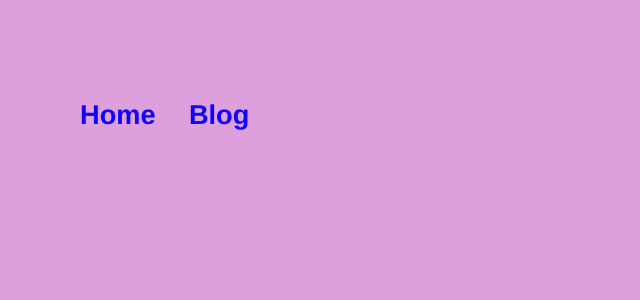
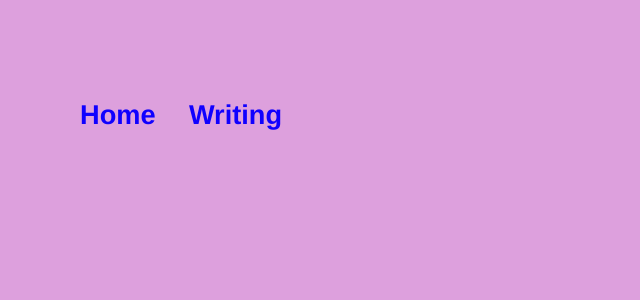
Before and after one commit to kozleo/kozleo.github.io, a Jekyll site: the page built from Misc/blah.md, in a window 1280 px wide. Shown: the top 300 px of the page, without its empty margins (0-640 px from the left). Built offline with Jekyll 4.4.1, drawn with Linux system fonts in a browser that asks for light colours; our own code applies the rules of GitHub Pages for plain Markdown files.

Commit message:
Update default.html

```diff
--- a/_layouts/default.html
+++ b/_layouts/default.html
@@ -29,7 +29,7 @@
 			<nav>
 	    		<ul>
 	        		<li><a href="/">Home</a></li>
-		        	<li><a href="/Blog">Blog</a></li>
+		        	<li><a href="/blog">Writing</a></li>
 
 	    		</ul>
 			</nav>
```
